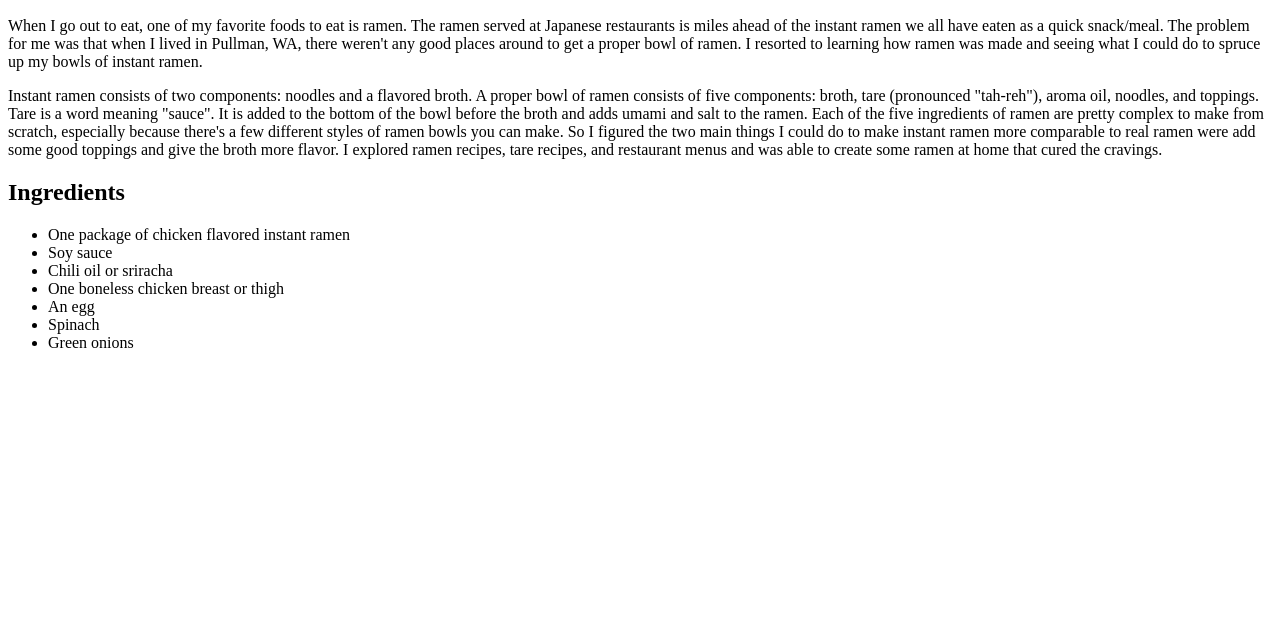
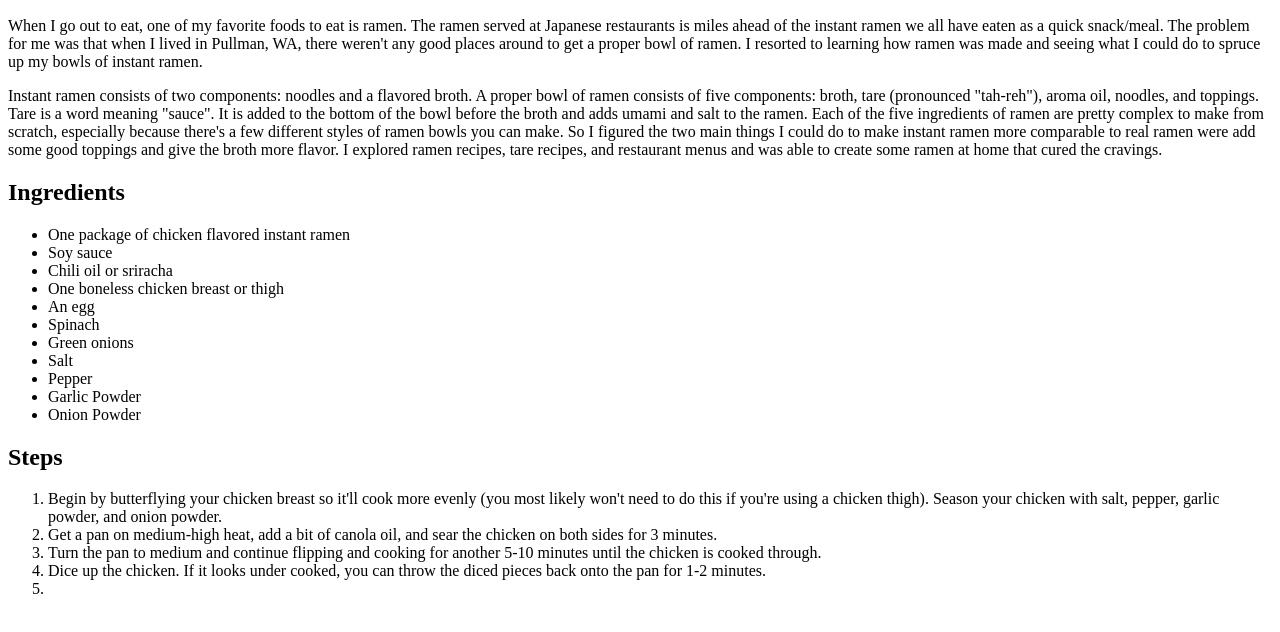
Before and after one commit to darmijo15/odin-recipes, a plain HTML site: page recipes/fancy-top-ramen.html in a window 1280 px wide. Shown: the part 110-742 px from the top of the page. Drawn offline with Linux system fonts and the light colour scheme.

Commit message:
Added a few more ingredients and began writing out the steps for the recipe.

```diff
--- a/recipes/fancy-top-ramen.html
+++ b/recipes/fancy-top-ramen.html
@@ -38,6 +38,31 @@
       <li>An egg</li>
       <li>Spinach</li>
       <li>Green onions</li>
+      <li>Salt</li>
+      <li>Pepper</li>
+      <li>Garlic Powder</li>
+      <li>Onion Powder</li>
     </ul>
+    <h2>Steps</h2>
+    <ol>
+      <li>
+        Begin by butterflying your chicken breast so it'll cook more evenly (you
+        most likely won't need to do this if you're using a chicken thigh).
+        Season your chicken with salt, pepper, garlic powder, and onion powder.
+      </li>
+      <li>
+        Get a pan on medium-high heat, add a bit of canola oil, and sear the
+        chicken on both sides for 3 minutes.
+      </li>
+      <li>
+        Turn the pan to medium and continue flipping and cooking for another
+        5-10 minutes until the chicken is cooked through.
+      </li>
+      <li>
+        Dice up the chicken. If it looks under cooked, you can throw the diced
+        pieces back onto the pan for 1-2 minutes.
+      </li>
+      <li></li>
+    </ol>
   </body>
 </html>
```
